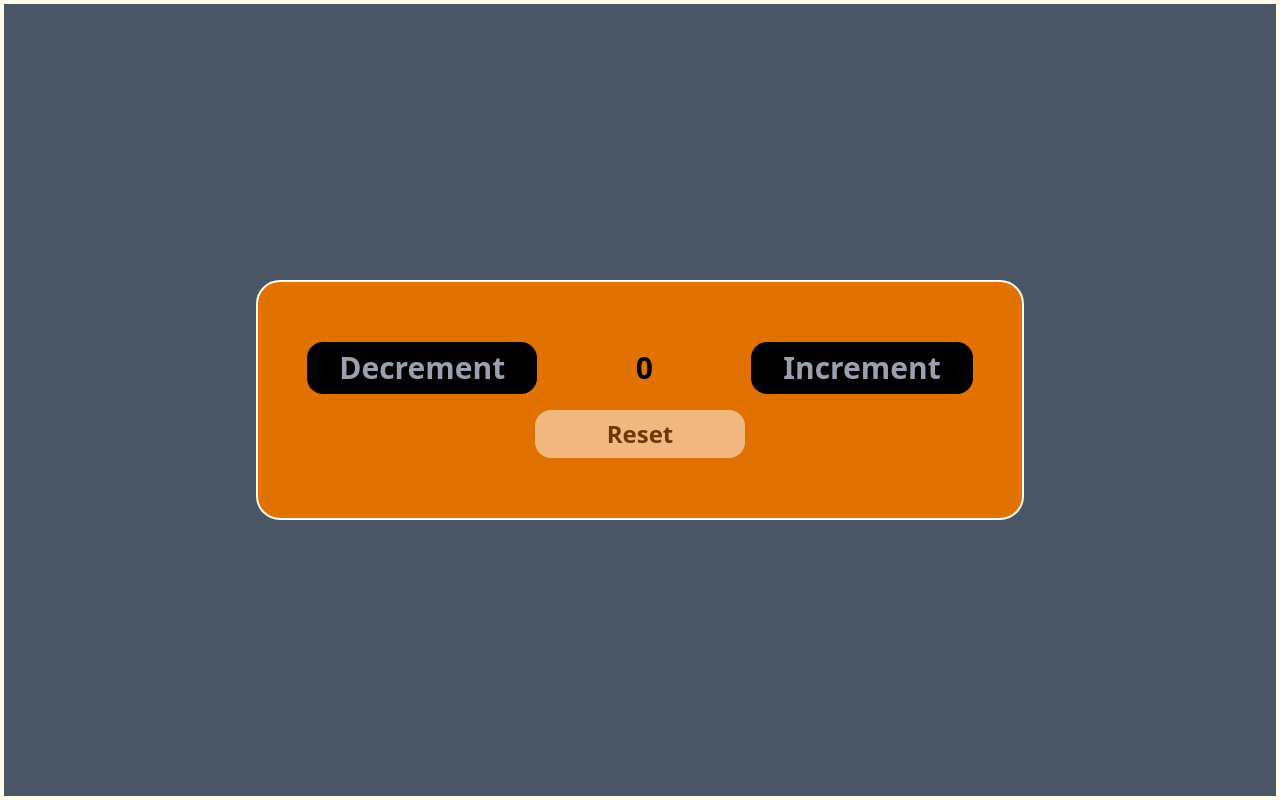
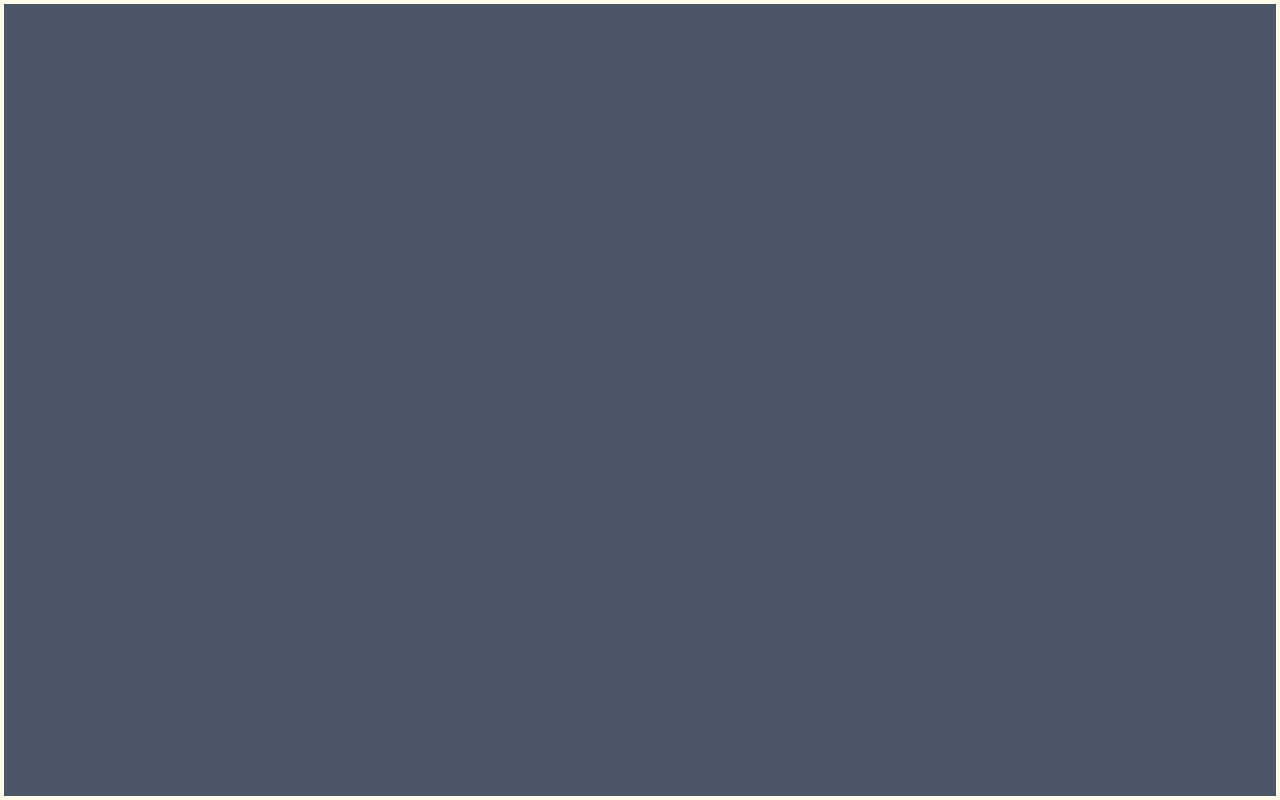
Before and after one commit to vikas-git1/React-Tasks, a React (Vite) app: page / in a window 1280 px wide. Built offline with nearby package versions, Linux system fonts and the light colour scheme.

Commit message:
Initialize ToDo App

```diff
--- a/src/App.jsx
+++ b/src/App.jsx
@@ -1,11 +1,13 @@
 import React from "react";
 import "./App.css";
 import Counter from "./tasks/01_counter/Counter";
+import TodoApp from "./tasks/02_todo/TodoApp";
 
 function App() {
   return (
     <div className="h-[100vh] w-[100vw] bg-gray-600 flex justify-center items-center border-4 border-amber-50 ">
-      <Counter />
+      {/* <Counter /> */}
+      <TodoApp />
     </div>
   );
 }
--- /dev/null
+++ b/src/tasks/02_todo/TodoApp.jsx
@@ -0,0 +1,7 @@
+import React from "react";
+
+const TodoApp = () => {
+  return <div></div>;
+};
+
+export default TodoApp;
--- /dev/null
+++ b/src/tasks/02_todo/TodoList.jsx
@@ -0,0 +1,7 @@
+import React from "react";
+
+const TodoList = () => {
+  return <div></div>;
+};
+
+export default TodoList;
```
Also changed, not shown: src/tasks/02_todo/AddTodo.jsx (added).
